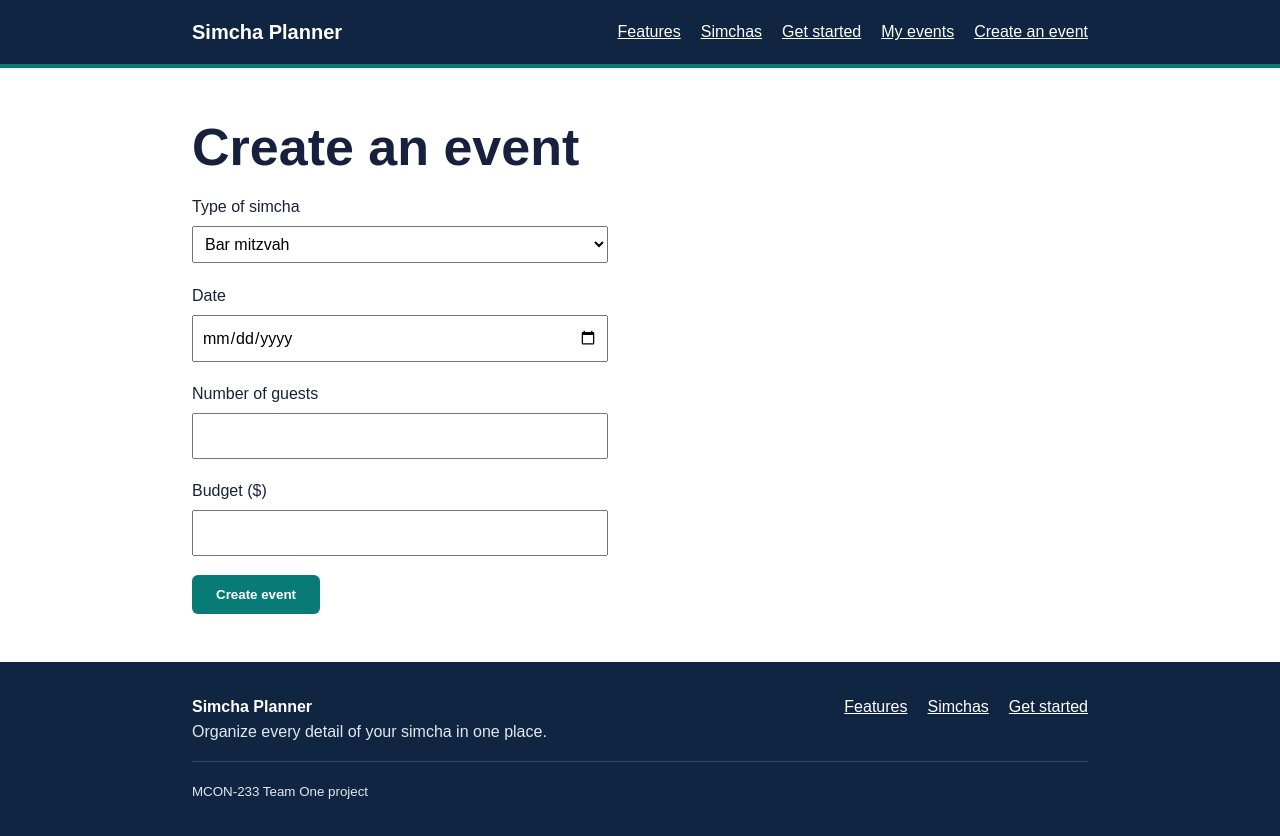
After one commit to MCON-233/simcha-planner-team-01, a Flask app: page /events/new in a window 1280 px wide. The commit adds this page. Run offline with Flask 3, Linux system fonts and the light colour scheme.

Commit message:
Create an event: form and POST route that redirects to the event page
Co-Authored-By: Claude Opus 5.5 <noreply@anthropic.com>
Claude-Session: https://claude.ai/code/session_011r6DJwAKgSECPjBR95PVwj

```diff
--- a/app/event_routes.py
+++ b/app/event_routes.py
@@ -1,6 +1,6 @@
 from datetime import date
 
-from flask import Blueprint, current_app, render_template
+from flask import Blueprint, current_app, redirect, render_template, request, url_for
 
 from .services.event_service import EventService
 
@@ -24,6 +24,23 @@ def list_events():
                            labels=EVENT_TYPE_LABELS)
 
 
+@bp.get("/new")
+def new_event():
+    return render_template("events/new.html", labels=EVENT_TYPE_LABELS, form={})
+
+
+@bp.post("")
+def create_event():
+    form = request.form
+    event = event_service().create_event(
+        form.get("event_type", ""),
+        date.fromisoformat(form["event_date"]),
+        int(form["guest_count"]),
+        float(form["budget"]),
+    )
+    return redirect(url_for("events.show_event", event_id=event.id))
+
+
 @bp.get("/<int:event_id>")
 def show_event(event_id):
     event = event_service().get_event(event_id)
--- a/app/static/css/styles.css
+++ b/app/static/css/styles.css
@@ -292,3 +292,28 @@ textarea:focus-visible,
 .event-details dd {
   margin: 0;
 }
+
+.event-form {
+  display: grid;
+  gap: 0.4rem;
+  max-width: 26rem;
+}
+
+.event-form input,
+.event-form select {
+  margin-bottom: 0.8rem;
+  padding: 0.5rem;
+  font: inherit;
+}
+
+.event-form .button {
+  justify-self: start;
+  border: 0;
+  cursor: pointer;
+}
+
+.form-error {
+  padding: 0.75rem 1rem;
+  border-left: 0.35rem solid #a72e20;
+  background: #ffebe7;
+}
--- a/app/templates/base.html
+++ b/app/templates/base.html
@@ -17,6 +17,7 @@
             <li><a href="{{ url_for('main.index') }}#simchas">Simchas</a></li>
             <li><a href="{{ url_for('main.index') }}#get-started">Get started</a></li>
             <li><a href="{{ url_for('events.list_events') }}">My events</a></li>
+            <li><a href="{{ url_for('events.new_event') }}">Create an event</a></li>
           </ul>
         </nav>
       </div>
--- /dev/null
+++ b/app/templates/events/new.html
@@ -0,0 +1,33 @@
+{% extends "base.html" %}
+
+{% block title %}Create an event | Simcha Planner{% endblock %}
+
+{% block content %}
+  <section class="section" aria-labelledby="new-event-heading">
+    <div class="container">
+      <h1 id="new-event-heading">Create an event</h1>
+      {% if error %}
+        <p class="form-error" role="alert">{{ error }}</p>
+      {% endif %}
+      <form class="event-form" method="post" action="{{ url_for('events.create_event') }}">
+        <label for="event_type">Type of simcha</label>
+        <select id="event_type" name="event_type" required>
+          {% for value, label in labels.items() %}
+            <option value="{{ value }}" {% if form.get('event_type') == value %}selected{% endif %}>{{ label }}</option>
+          {% endfor %}
+        </select>
+
+        <label for="event_date">Date</label>
+        <input id="event_date" name="event_date" type="date" value="{{ form.get('event_date', '') }}" required />
+
+        <label for="guest_count">Number of guests</label>
+        <input id="guest_count" name="guest_count" type="number" min="1" value="{{ form.get('guest_count', '') }}" required />
+
+        <label for="budget">Budget ($)</label>
+        <input id="budget" name="budget" type="number" min="0" step="0.01" value="{{ form.get('budget', '') }}" required />
+
+        <button class="button" type="submit">Create event</button>
+      </form>
+    </div>
+  </section>
+{% endblock %}
```
Also changed, not shown: tests/test_event_routes.py (+33 -0 lines).
